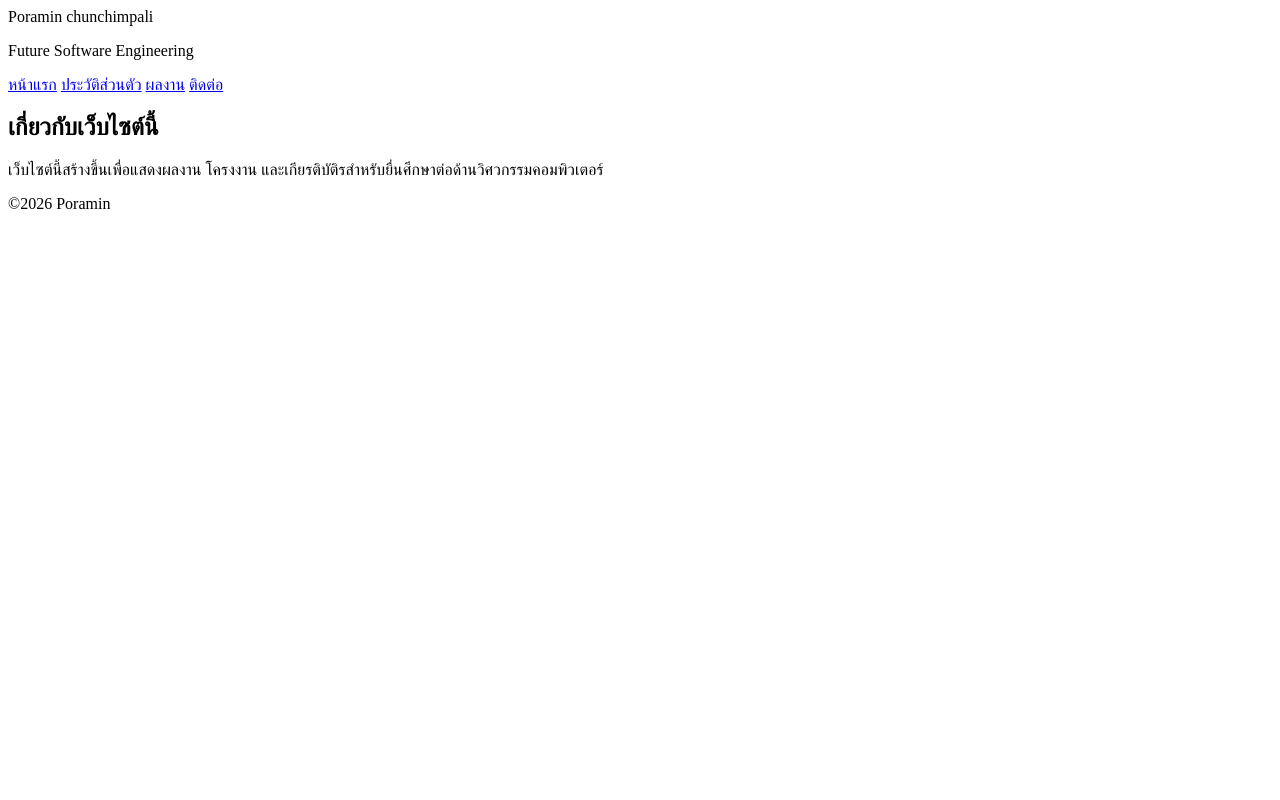
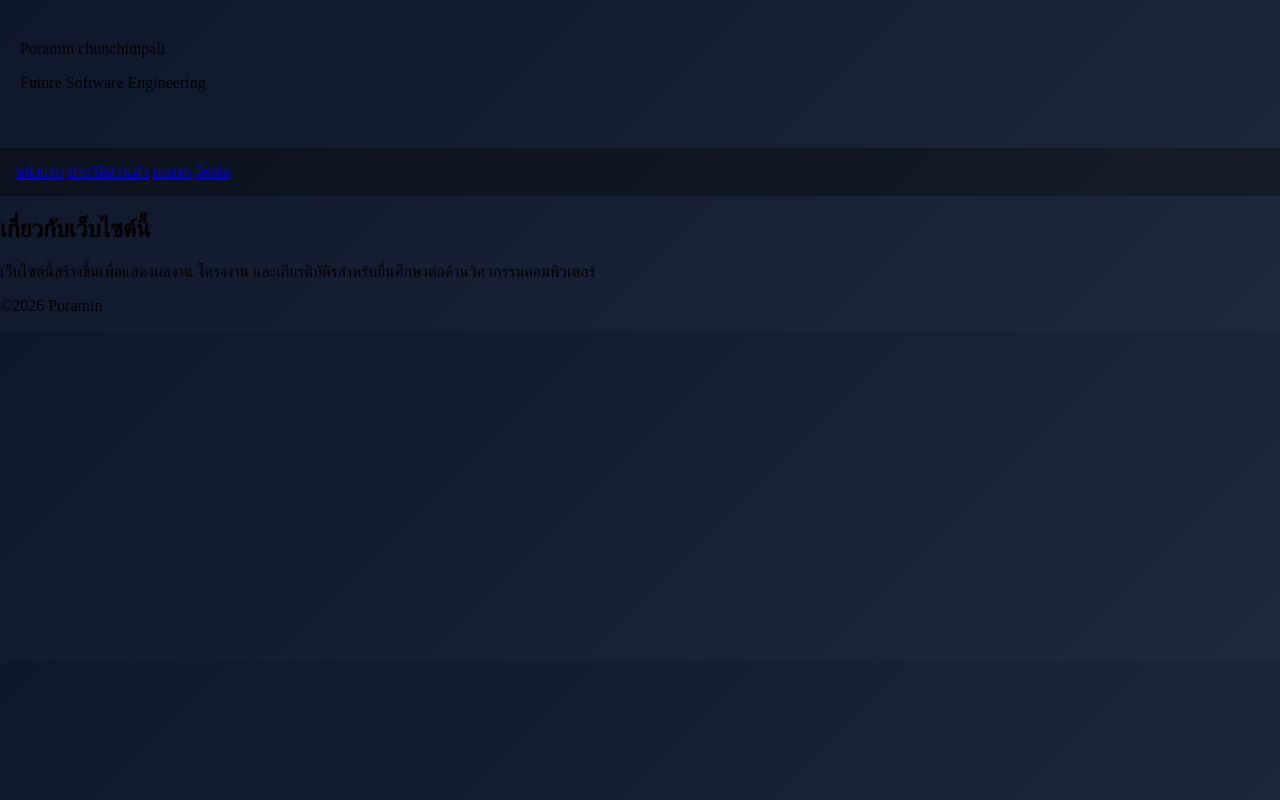
Before and after one commit to Poramin11/poramin, a plain HTML site: page index.html in a window 1280 px wide. Drawn offline with Linux system fonts and the light colour scheme.

Commit message:
Update index.html

```diff
--- a/index.html
+++ b/index.html
@@ -3,6 +3,24 @@
     <head>
         <meta charset="UTF-8">
         <title>Poamin_IT.Wab</title>
+
+        <style>
+            body {
+                margin: 0;
+                stylefont-family: 'Segoe UI', sans-serif;
+                background: linear-gradient(135deg, #0f172a, #1e293b);
+                color: wite;
+            }
+            header {
+                styletext-align: center;
+                padding: 40px 20px;
+            }
+            nav {
+               stext-align: center;
+               padding: 15px;
+               background: rgba(0,0,0,0.3);
+            }
+        </style>
     </head>
     <body>
 
```
